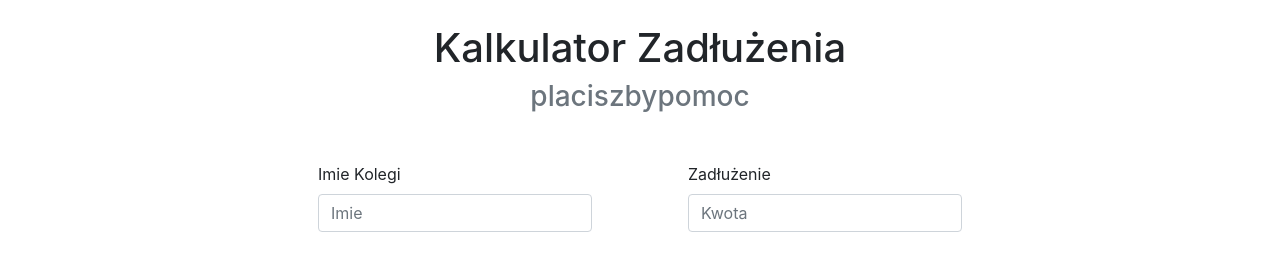
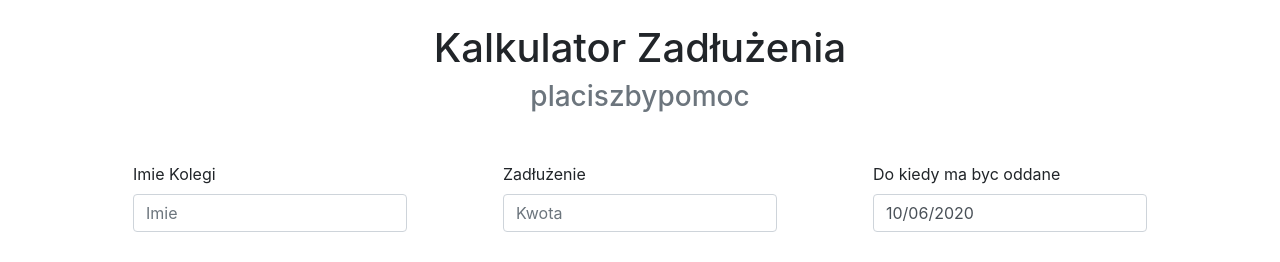
Before and after one commit to Fileonii/placiszbypomoc, a React (Create React App) app in the folder client/: page / in a window 1280 px wide. Shown: the top 262 px of the page. Built offline with nearby package versions, Linux system fonts and the light colour scheme; no server answers.

Commit message:
Added date input field

```diff
--- a/client/package.json
+++ b/client/package.json
@@ -9,6 +9,7 @@
     "firebase": "^7.23.0",
     "react": "^16.13.1",
     "react-bootstrap": "^1.3.0",
+    "react-datepicker": "^3.2.2",
     "react-dom": "^16.13.1",
     "react-firebase-hooks": "^2.2.0",
     "react-router": "^5.2.0",
--- a/client/src/App.js
+++ b/client/src/App.js
@@ -1,6 +1,8 @@
 import React, { Fragment } from "react";
 import logo from "./logo.svg";
 import "./App.css";
+
+
 
 import InputFriends from "./components/InputFriends";
 import ListFriends from "./components/ListFriends";
--- a/client/src/components/EditFriends.js
+++ b/client/src/components/EditFriends.js
@@ -1,5 +1,7 @@
 import React, { Fragment, useEffect, useState } from "react";
 import {Button, Modal} from 'react-bootstrap'
+import DatePicker from "react-datepicker";
+import 'react-datepicker/dist/react-datepicker.css';
 
 const EditFriends = (props) => {
 
@@ -12,6 +14,7 @@ const EditFriends = (props) => {
 
   const [kolega_imie, setImie] = useState();
   const [kolega_zadluzenie, setZadluzenie] = useState();
+  const [startDate, setStartDate] = useState(new Date());
 
   const updateFriends = async () => {
     try {
@@ -29,6 +32,17 @@ const EditFriends = (props) => {
     }
   };
 
+  const CustomDateImput = ({ value, onClick }) => (
+    <input
+      type="text"
+      class="form-control"
+      id="name"
+      placeholder="Imie"
+      value={value}
+      onClick={onClick}
+    />
+  );
+
   return (
     <Fragment>
       <Button variant="primary" onClick={handleShow}>
@@ -42,7 +56,7 @@ const EditFriends = (props) => {
         <Modal.Body>
           <Fragment>
             <form onSubmit={updateFriends}>
-              <div className="d-flex justify-content-center mt-5">
+              <div className="">
                 <div class="form-group px-5">
                   <label for="name">Imie Kolegi</label>
                   <input
@@ -65,6 +79,14 @@ const EditFriends = (props) => {
                     onChange={(e) => setZadluzenie(e.target.value)}
                   />
                 </div>
+                <div class="form-group px-5">
+                <label for="data">Do kiedy ma byc oddane</label><br></br>
+                <DatePicker
+                  selected={startDate}
+                  onChange={date => setStartDate(date)}
+                  customInput={<CustomDateImput/>}
+                ></DatePicker>
+                </div>
               </div>
               <div className="form-button mt-3 text-center">
                 <button type="submit" class="btn-lg btn-primary center-block">
--- a/client/src/components/InputFriends.js
+++ b/client/src/components/InputFriends.js
@@ -1,8 +1,11 @@
 import React, { Fragment, useState } from "react";
+import DatePicker from "react-datepicker";
+import 'react-datepicker/dist/react-datepicker.css';
 
 const InputFriends = () => {
   const [kolega_imie, setImie] = useState();
   const [kolega_zadluzenie, setZadluzenie] = useState();
+  const [startDate, setStartDate] = useState(new Date());
 
   const onSubmitForm = async (e) => {
     e.preventDefault();
@@ -19,6 +22,17 @@ const InputFriends = () => {
       console.error(error.message);
     }
   };
+
+  const CustomDateImput = ({ value, onClick }) => (
+    <input
+      type="text"
+      class="form-control"
+      id="name"
+      placeholder="Imie"
+      value={value}
+      onClick={onClick}
+    />
+  );
 
   return (
     <Fragment>
@@ -47,6 +61,14 @@ const InputFriends = () => {
               onChange={(e) => setZadluzenie(e.target.value)}
             />
           </div>
+          <div class="form-group px-5">
+            <label for="data">Do kiedy ma byc oddane</label><br></br>
+            <DatePicker
+              selected={startDate}
+              onChange={date => setStartDate(date)}
+              customInput={<CustomDateImput/>}
+            ></DatePicker>
+          </div>
         </div>
         <div className="form-button mt-3 text-center">
           <button type="submit" class="btn-lg btn-primary center-block">
@@ -54,7 +76,10 @@ const InputFriends = () => {
           </button>
         </div>
       </form>
+
+
     </Fragment>
+
   );
 };
 
```
Also changed, not shown: 1 other file (tests, documents, lock files or other folders).
